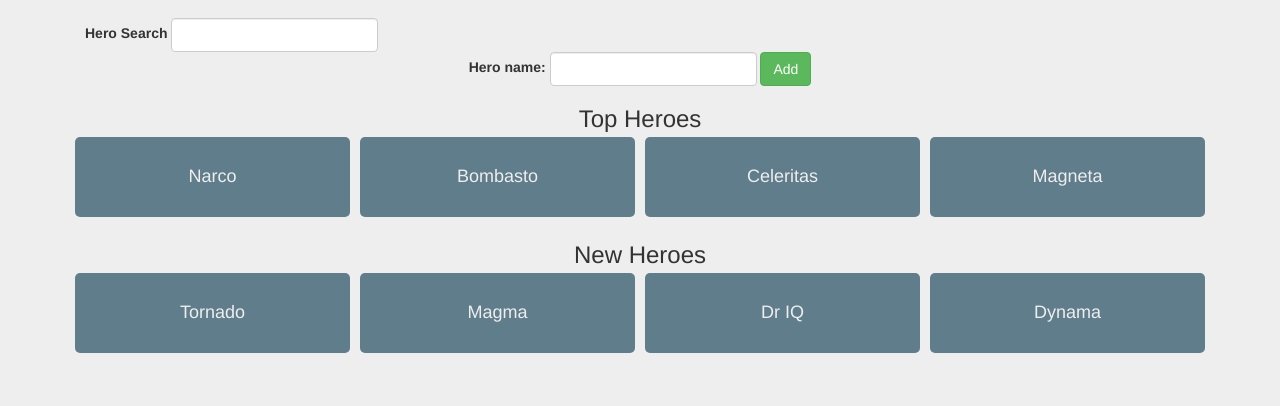
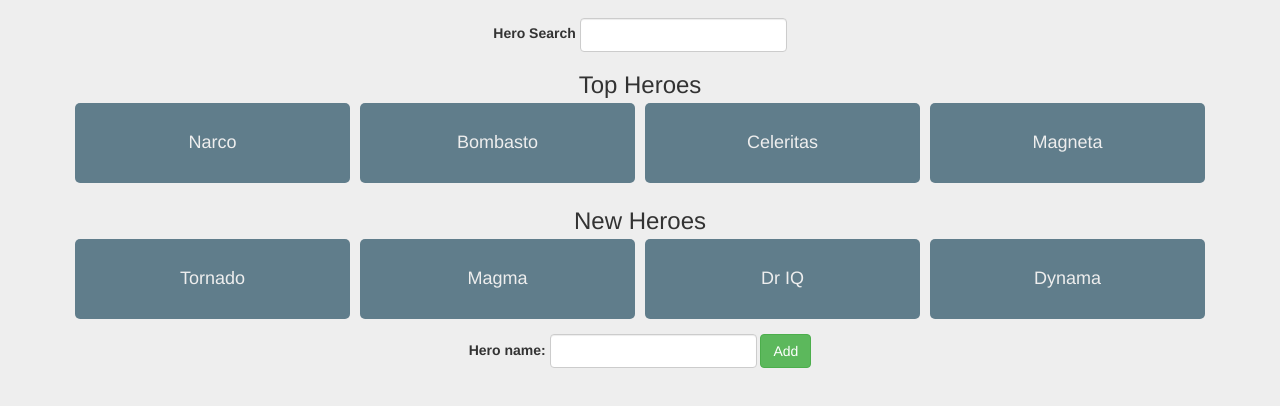
Before and after one commit to leeray75/angular-1.5-tour-of-heroes, a website: page app/index.html in a window 1280 px wide. Shown: the part 124-530 px from the top of the page. Drawn offline with nearby package versions, Linux system fonts and the light colour scheme; some packages are replaced by stand-ins of ours; a script that the page names is missing.

Commit message:
UX updates

```diff
--- a/app/scripts/hero-search.component.js
+++ b/app/scripts/hero-search.component.js
@@ -29,8 +29,6 @@
 						})
 					}
 				}
-
-
 			},1000);
 		} // end ctrl.search
 
--- a/app/styles.css
+++ b/app/styles.css
@@ -46,9 +46,14 @@ nav a.active:hover{
 	 }
 }
 #heroes-dashboard{}
+#heroes-dashboard #search-component,
 #heroes-dashboard .add-hero-container{
 	text-align: center;
 }
+#heroes-dashboard .add-hero-container{
+  margin-top: 10px;
+}
+
 #heroes-dashboard .heroes-row{}
 #heroes-dashboard .heroes-row .hero-column{
 	text-decoration: none;
@@ -166,6 +171,7 @@ nav a.active:hover{
   padding: 5px;
   margin: 0;
   cursor: pointer;
+  text-align: left;
 }
 #search-component ul.search-results > li:hover{
   background: #ccc;
--- a/app/templates/heroes-dashboard.html
+++ b/app/templates/heroes-dashboard.html
@@ -1,8 +1,5 @@
 <section class="search-hero-container container-fluid">
 	<hero-search></hero-search>
-</section>
-<section class="add-hero-container container-fluid">
-	<hero-add on-save="$ctrl.add('hero',value)"></hero-add>
 </section>
 <section class="container-fluid">
 	<h3>Top Heroes</h3>
@@ -24,3 +21,6 @@
 	  </a>
 	</div>
 </section>
+<section class="add-hero-container container-fluid">
+	<hero-add on-save="$ctrl.add('hero',value)"></hero-add>
+</section>
```
